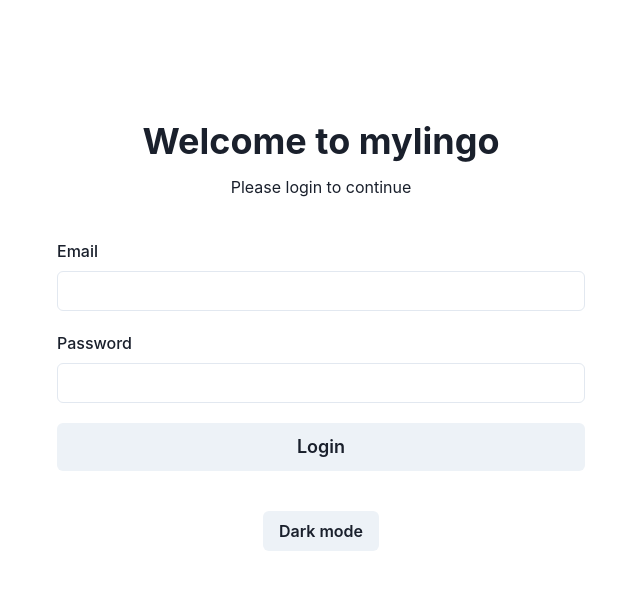
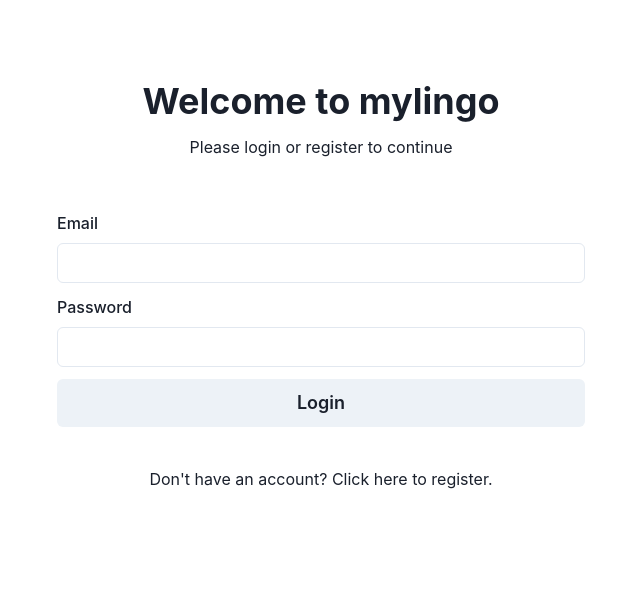
Before and after one commit to tonynaughton/mylingo, a React (Vite) app: page /register in a window 1280 px wide. Shown: the top 590 px of the page, without its empty margins (319-959 px from the left). Built offline with nearby package versions, Linux system fonts and the light colour scheme.

Commit message:
Conditionally render auth forms

```diff
--- a/src/App.tsx
+++ b/src/App.tsx
@@ -1,41 +1,25 @@
-import {
-  Container,
-  VStack,
-  Flex,
-  Heading,
-  Text,
-  FormControl,
-  FormLabel,
-  Input,
-  Button,
-  useColorMode
-} from "@chakra-ui/react";
+import { Container, Flex, Heading, Link, VStack, Text } from "@chakra-ui/react";
+import Login from "./components/login";
+import { useState } from "react";
+import Register from "./components/register";
 
 export default function App() {
-  const { colorMode, toggleColorMode } = useColorMode();
+  const [showLoginForm, setShowLoginForm] = useState(true);
 
   return (
     <Container maxW="container.sm">
       <Flex h="100vh" py={20}>
-        <VStack w="full" h="full" p={10} spacing={10} alignItems="center">
-          <VStack w="full" spacing={3}>
-            <Heading>Welcome to mylingo</Heading>
-            <Text>Please login to continue</Text>
+        <VStack w="full" spacing={3}>
+          <Heading>Welcome to mylingo</Heading>
+          <Text>Please login or register to continue</Text>
+          <VStack w="full" h="full" p={10} spacing={10} alignItems="center">
+            {showLoginForm ? <Login /> : <Register />}
+            <Link onClick={() => setShowLoginForm(!showLoginForm)}>
+              {showLoginForm
+                ? "Don't have an account? Click here to register."
+                : "Already have an account? Click here to login."}
+            </Link>
           </VStack>
-          <VStack w="full" spacing={5}>
-            <FormControl>
-              <FormLabel>Email</FormLabel>
-              <Input type="email"></Input>
-            </FormControl>
-            <FormControl>
-              <FormLabel>Password</FormLabel>
-              <Input type="password"></Input>
-            </FormControl>
-            <Button w="full" size="lg">
-              Login
-            </Button>
-          </VStack>
-          <Button onClick={toggleColorMode}>{colorMode === "light" ? "Dark" : "Light"} mode</Button>
         </VStack>
       </Flex>
     </Container>
--- /dev/null
+++ b/src/components/login.tsx
@@ -0,0 +1,19 @@
+import { VStack, FormControl, FormLabel, Input, Button } from "@chakra-ui/react";
+
+export default function Login(): JSX.Element {
+  return (
+    <VStack w="full" spacing={3}>
+      <FormControl>
+        <FormLabel>Email</FormLabel>
+        <Input type="email"></Input>
+      </FormControl>
+      <FormControl>
+        <FormLabel>Password</FormLabel>
+        <Input type="password"></Input>
+      </FormControl>
+      <Button w="full" size="lg">
+        Login
+      </Button>
+    </VStack>
+  );
+}
--- /dev/null
+++ b/src/components/register.tsx
@@ -0,0 +1,27 @@
+import { VStack, FormControl, FormLabel, Input, Button } from "@chakra-ui/react";
+
+export default function Register(): JSX.Element {
+  return (
+    <VStack w="full" spacing={3}>
+      <FormControl>
+        <FormLabel>Name</FormLabel>
+        <Input></Input>
+      </FormControl>
+      <FormControl>
+        <FormLabel>Email</FormLabel>
+        <Input type="email"></Input>
+      </FormControl>
+      <FormControl>
+        <FormLabel>Password</FormLabel>
+        <Input type="password"></Input>
+      </FormControl>
+      <FormControl>
+        <FormLabel>Repeat Password</FormLabel>
+        <Input type="password"></Input>
+      </FormControl>
+      <Button w="full" size="lg">
+        Register
+      </Button>
+    </VStack>
+  );
+}
```
